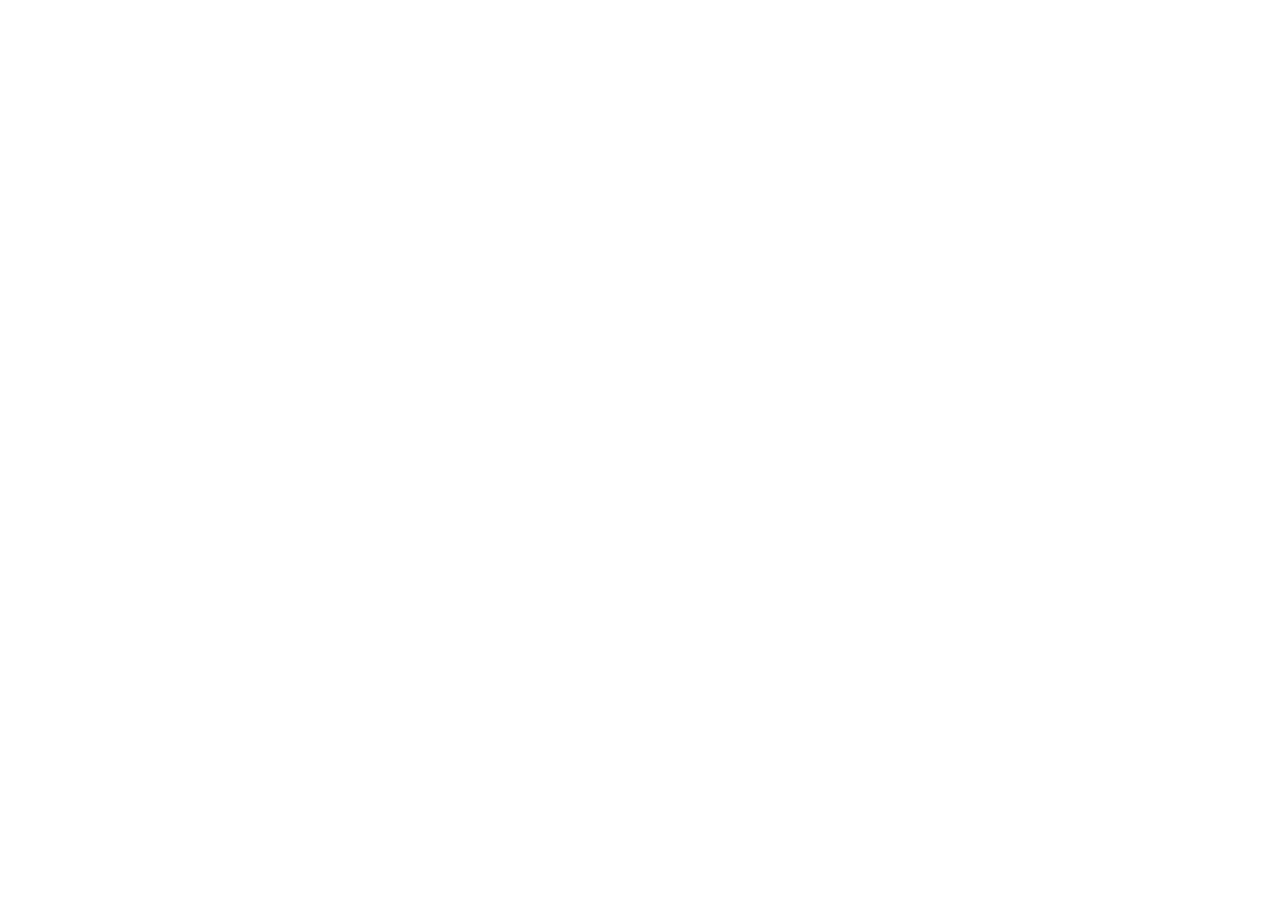
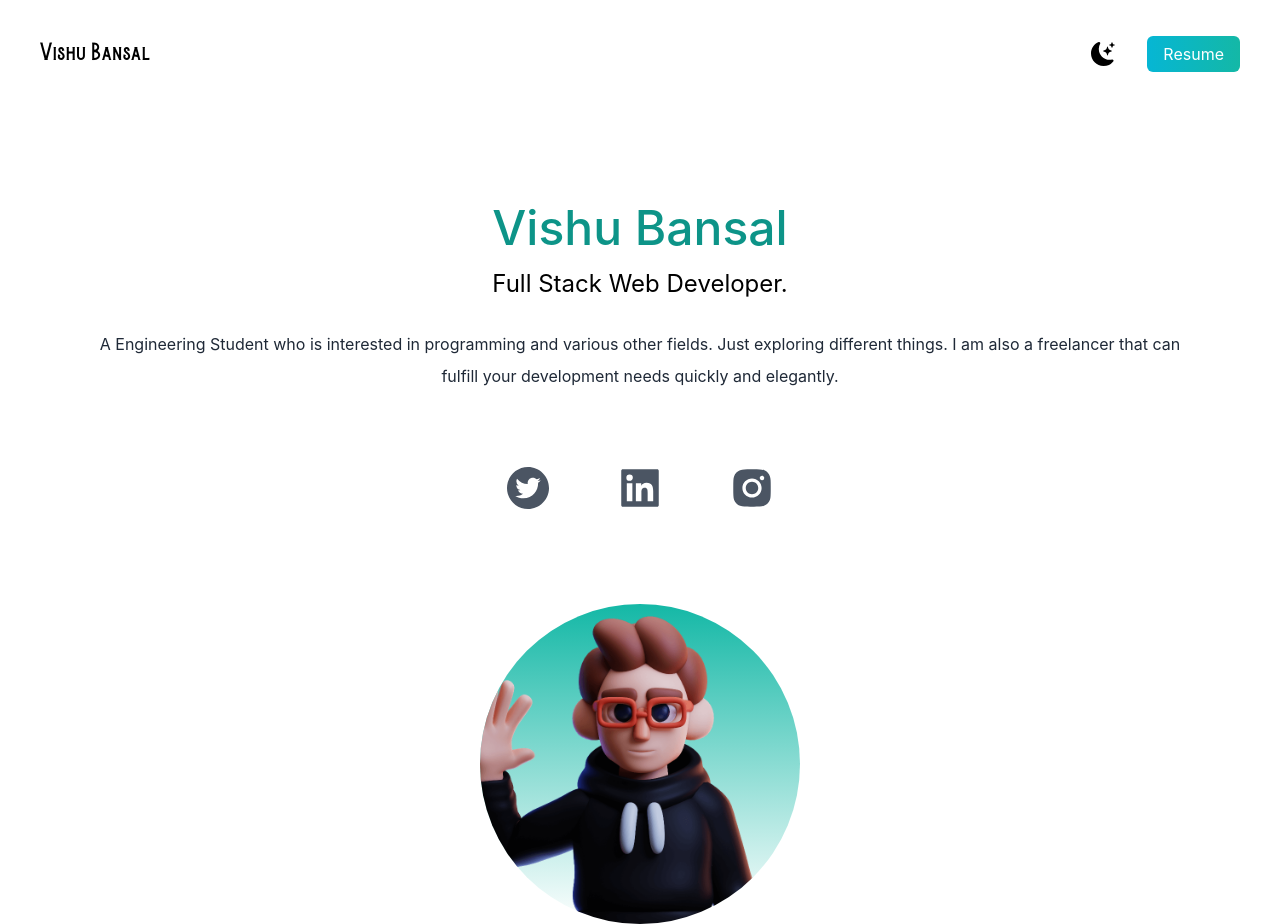
Before and after one commit to vbstellar/Portfolio-site, a Next.js app: page / in a window 1280 px wide. Before the commit the page ends 800 px from the top, so only its background shows below. Built offline with nearby package versions, Linux system fonts and the light colour scheme.

Commit message:
made first section successfully

```diff
--- a/src/pages/index.js
+++ b/src/pages/index.js
@@ -1,4 +1,8 @@
 import Head from "next/head";
+import {BsFillMoonStarsFill} from "react-icons/bs"
+import {AiFillTwitterCircle, AiFillLinkedin, AiFillInstagram} from "react-icons/ai"
+import Image from "next/image"
+import deved from "../../public/dev-ed-wave.png"
 
 export default function Home() {
   return (
@@ -9,9 +13,31 @@
         <link rel="icon" href="/favicon.ico" />
       </Head>
 
-      <main>
+      <main className=" bg-white px-10">
         <section className=" min-h-screen">
-          <nav></nav>
+          <nav className="py-10 mb-12 flex justify-between">
+            <h1 className="text-xl font-burtons">Vishu Bansal</h1>
+            <ul className="flex items-center">
+              <li><BsFillMoonStarsFill className=" cursor-pointer text-2xl"/></li>
+              <li><a href="#" className="bg-gradient-to-r from-cyan-500 to-teal-500 text-white px-4 py-2 rounded-md ml-8">Resume</a></li>
+            </ul>
+          </nav>
+          <div className="text-center p-10">
+            <h2 className="text-5xl py-2 text-teal-600 font-medium">Vishu Bansal</h2>
+            <h3 className=" text-2xl py-2">Full Stack Web Developer.</h3>
+            <p className="text-md py-5 leading-8 text-gray-800">
+              A Engineering Student who is interested in programming and various other fields. Just exploring different things.
+              I am also a freelancer that can fulfill your development needs quickly and elegantly.
+            </p>
+          </div>
+          <div className=" text-5xl flex justify-center gap-16 py-3 text-gray-600">
+            <AiFillTwitterCircle/>
+            <AiFillLinkedin/>
+            <AiFillInstagram/>
+          </div>
+          <div className=" relative mx-auto bg-gradient-to-b from-teal-500 rounded-full w-80 h-80 mt-20 overflow-hidden">
+            <Image src={deved} layout="fill" objectFit="cover" alt="" />
+          </div>
         </section>
       </main>
     </div>
--- a/tailwind.config.js
+++ b/tailwind.config.js
@@ -2,7 +2,11 @@
 module.exports = {
   content: ["./src/**/*.{js,ts,jsx,tsx}"],
   theme: {
-    extend: {},
+    extend: {
+      fontFamily: {
+        burtons: "burtons",
+      },
+    },
   },
   plugins: [],
 };
```
